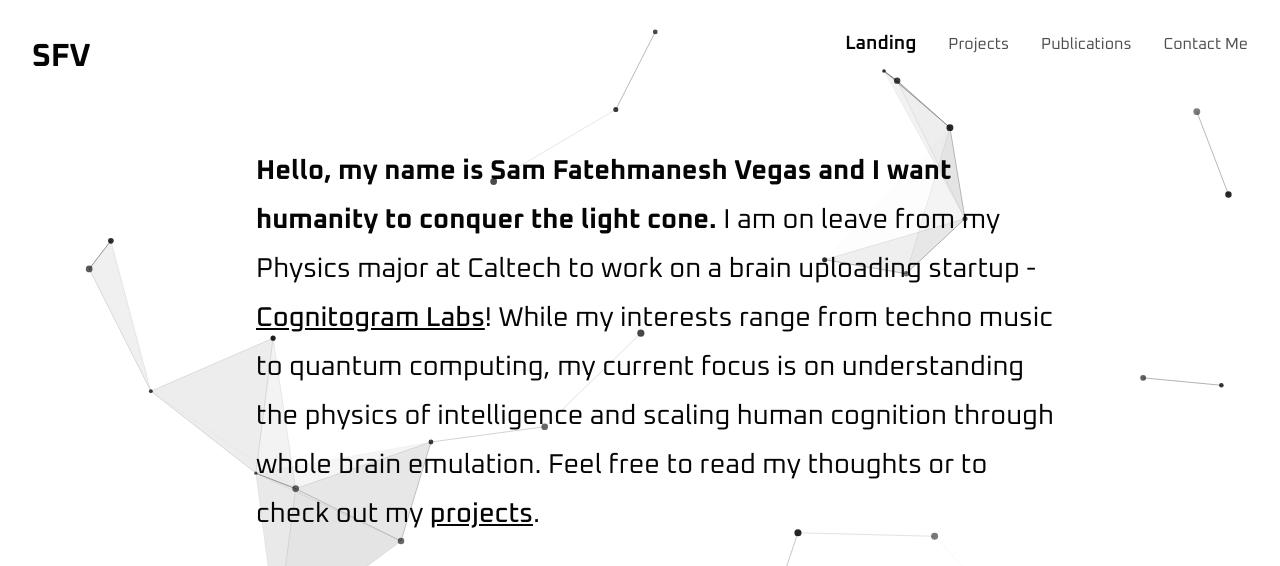
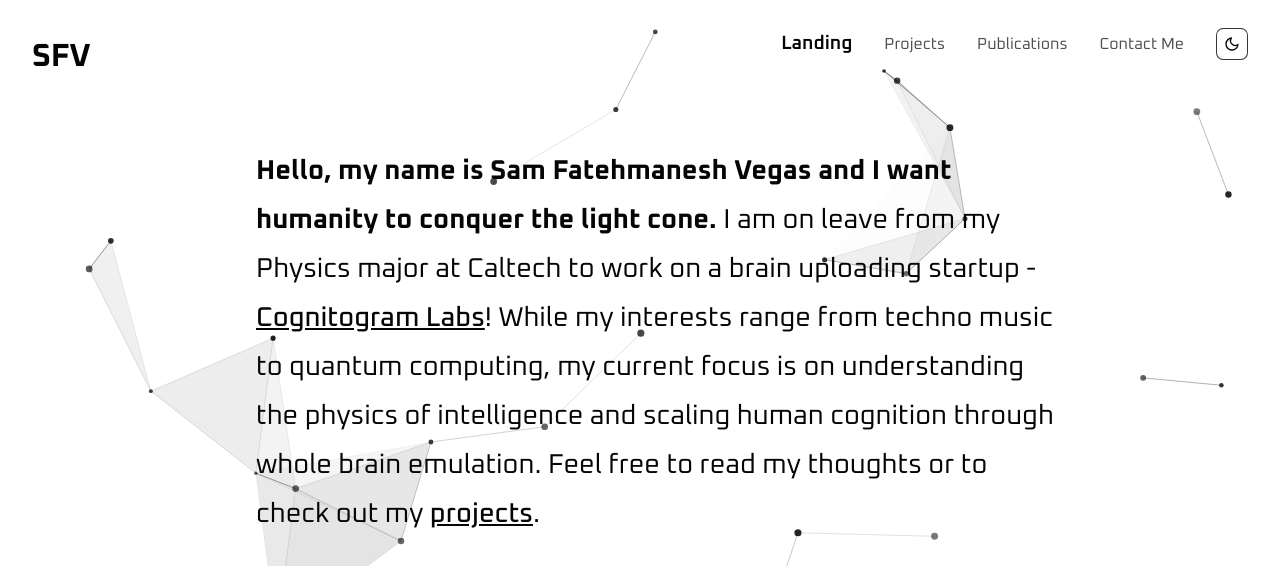
Before and after one commit to Sam-Fatehmanesh/personal-site, a plain HTML site: page index.html in a window 1280 px wide. Shown: the top 566 px of the page. Drawn offline with Linux system fonts and the light colour scheme; a web font is replaced by a local one.

Commit message:
button theme

```diff
--- a/index.html
+++ b/index.html
@@ -7,7 +7,7 @@
     <link rel="preconnect" href="https://fonts.googleapis.com">
     <link rel="preconnect" href="https://fonts.gstatic.com" crossorigin>
     <link href="https://fonts.googleapis.com/css2?family=Comfortaa:wght@300..700&family=Electrolize&family=Michroma&family=Orbitron:wght@400..900&family=Oxanium:wght@200..800&display=swap" rel="stylesheet">
-    <link rel="stylesheet" href="styles.css?v=20260303c">
+    <link rel="stylesheet" href="styles.css?v=20260304a">
 </head>
 <body>
     <div id="particles-js"></div>
@@ -26,6 +26,13 @@
                 </li>
                 <li class="nav-item">
                     <a href="#contact" class="nav-link" data-page="contact">Contact Me</a>
+                </li>
+                <li class="nav-item theme-toggle-item">
+                    <button id="theme-toggle" class="theme-toggle" type="button" aria-label="Switch to dark mode" aria-pressed="false" title="Switch to dark mode">
+                        <svg viewBox="0 0 24 24" aria-hidden="true">
+                            <path d="M21 12.79A9 9 0 1 1 11.21 3a7 7 0 0 0 9.79 9.79z"></path>
+                        </svg>
+                    </button>
                 </li>
             </ul>
         </div>
@@ -177,6 +184,6 @@
         </section>
     </main>
 
-    <script src="script.js?v=20260304c"></script>
+    <script src="script.js?v=20260304d"></script>
 </body>
 </html>
--- a/script.js
+++ b/script.js
@@ -1,6 +1,61 @@
+const THEME_STORAGE_KEY = 'sfv-theme';
+const MOON_ICON = '<svg viewBox="0 0 24 24" aria-hidden="true"><path d="M21 12.79A9 9 0 1 1 11.21 3a7 7 0 0 0 9.79 9.79z"></path></svg>';
+const SUN_ICON = '<svg viewBox="0 0 24 24" aria-hidden="true"><circle cx="12" cy="12" r="4"></circle><path d="M12 2v2M12 20v2M4.93 4.93l1.41 1.41M17.66 17.66l1.41 1.41M2 12h2M20 12h2M4.93 19.07l1.41-1.41M17.66 6.34l1.41-1.41"></path></svg>';
+
+function getStoredTheme() {
+    try {
+        const value = localStorage.getItem(THEME_STORAGE_KEY);
+        return value === 'dark' || value === 'light' ? value : null;
+    } catch (error) {
+        return null;
+    }
+}
+
+function saveTheme(theme) {
+    try {
+        localStorage.setItem(THEME_STORAGE_KEY, theme);
+    } catch (error) {
+        // Ignore storage failures in private/restricted browsing contexts.
+    }
+}
+
+function updateThemeToggleButton(theme) {
+    const toggle = document.getElementById('theme-toggle');
+
+    if (!toggle) {
+        return;
+    }
+
+    const isDark = theme === 'dark';
+    const nextMode = isDark ? 'light' : 'dark';
+    toggle.setAttribute('aria-pressed', String(isDark));
+    toggle.setAttribute('aria-label', 'Switch to ' + nextMode + ' mode');
+    toggle.setAttribute('title', 'Switch to ' + nextMode + ' mode');
+    toggle.innerHTML = isDark ? SUN_ICON : MOON_ICON;
+}
+
+function applyTheme(theme) {
+    const resolvedTheme = theme === 'dark' ? 'dark' : 'light';
+    document.body.classList.toggle('theme-dark', resolvedTheme === 'dark');
+    updateThemeToggleButton(resolvedTheme);
+    document.dispatchEvent(new CustomEvent('themechange', { detail: { theme: resolvedTheme } }));
+}
+
 function initializeTheme() {
-    document.body.classList.remove('theme-dark');
-    document.dispatchEvent(new CustomEvent('themechange', { detail: { theme: 'light' } }));
+    const initialTheme = getStoredTheme() ?? 'light';
+    applyTheme(initialTheme);
+
+    const toggle = document.getElementById('theme-toggle');
+
+    if (!toggle) {
+        return;
+    }
+
+    toggle.addEventListener('click', () => {
+        const nextTheme = document.body.classList.contains('theme-dark') ? 'light' : 'dark';
+        applyTheme(nextTheme);
+        saveTheme(nextTheme);
+    });
 }
 
 if (document.readyState === 'loading') {
--- a/styles.css
+++ b/styles.css
@@ -132,6 +132,46 @@ body {
     font-size: 1.2rem;
     font-weight: 600;
     opacity: 1;
+}
+
+.theme-toggle-item {
+    min-height: 40px;
+}
+
+.theme-toggle {
+    width: 2rem;
+    height: 2rem;
+    border-radius: 0.45rem;
+    border: 1.5px solid var(--theme-button-border);
+    background: var(--theme-button-bg);
+    color: var(--theme-button-text);
+    display: inline-flex;
+    align-items: center;
+    justify-content: center;
+    cursor: pointer;
+    transition: all 0.2s ease;
+}
+
+.theme-toggle:hover {
+    background: var(--theme-button-hover-bg);
+    border-color: var(--theme-button-hover-border);
+    color: var(--theme-button-hover-text);
+    transform: translateY(-1px);
+}
+
+.theme-toggle:focus-visible {
+    outline: 2px solid var(--text-color);
+    outline-offset: 2px;
+}
+
+.theme-toggle svg {
+    width: 1rem;
+    height: 1rem;
+    fill: none;
+    stroke: currentColor;
+    stroke-width: 2;
+    stroke-linecap: round;
+    stroke-linejoin: round;
 }
 
 /* .demo-button {
@@ -520,6 +560,11 @@ main {
         font-size: 1.1rem;
     }
 
+    .theme-toggle {
+        width: 1.8rem;
+        height: 1.8rem;
+    }
+
     .logo {
         top: 1rem;
         left: 1rem;
```
